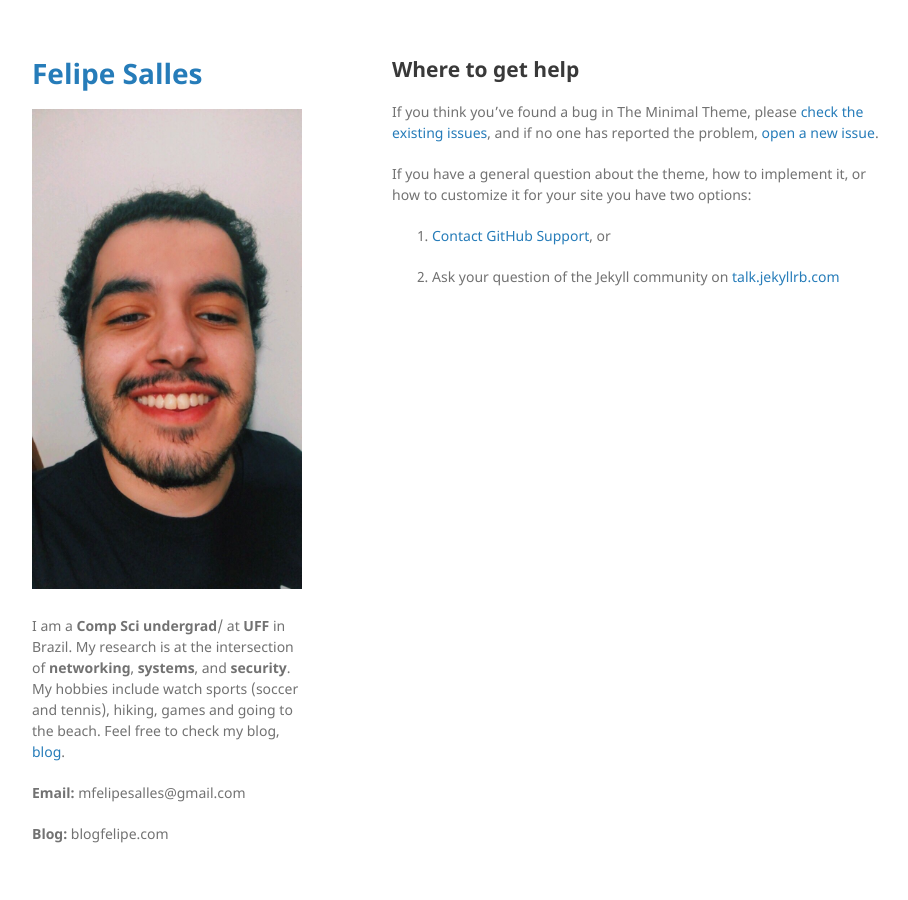
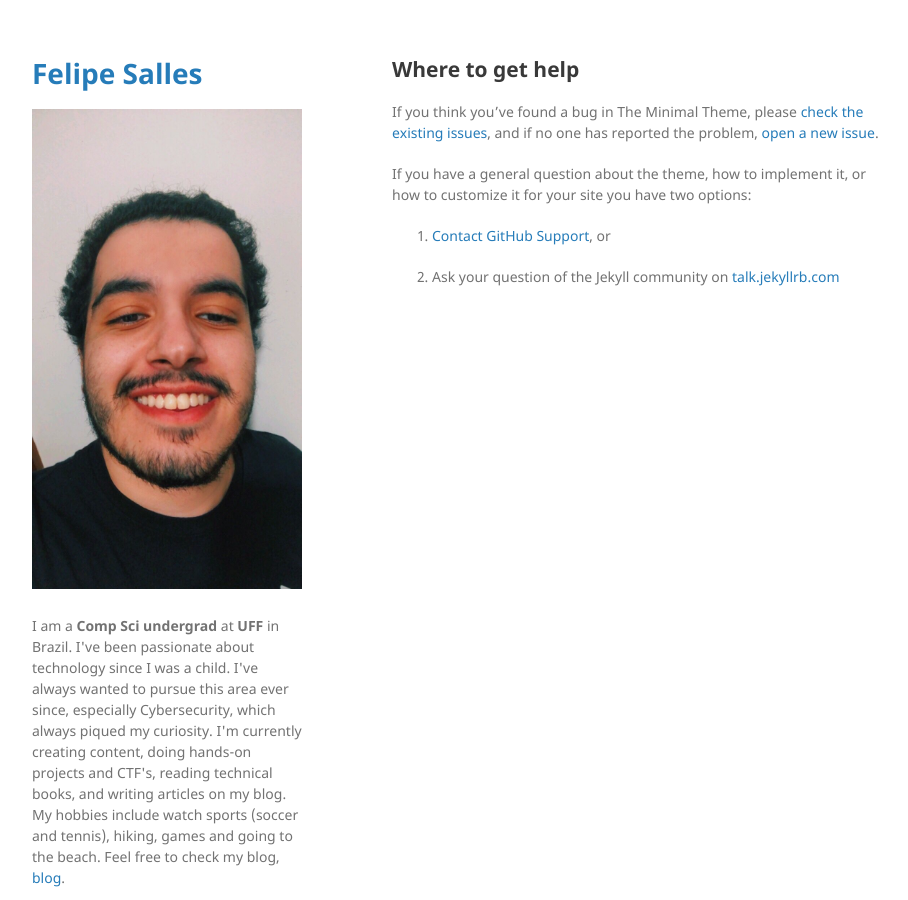
Before and after one commit to felipemsalles/felipemsalles.github.io, a Jekyll site: the page built from docs/SUPPORT.md, in a window 1280 px wide. Shown: the whole page, without its empty margins (178-1086 px from the left). Built offline with Jekyll 4.4.1, drawn with Linux system fonts in a browser that asks for light colours; our own code applies the rules of GitHub Pages for plain Markdown files; the repository's description, which GitHub fills in, is left out.

Commit message:
Update default and index

```diff
--- a/_layouts/default.html
+++ b/_layouts/default.html
@@ -22,7 +22,7 @@
         {% endif %}
 
 
-		<p class="view"><br>I am a <b>Comp Sci undergrad</b>/ at <b>UFF</b> in Brazil. My research is at the intersection of <b>networking</b>, <b>systems</b>, and <b>security</b>. My hobbies include watch sports (soccer and tennis), hiking, games and going to the beach. Feel free to check my blog, <a href="https://blogfelipe.com">blog</a>.</p>
+		<p class="view"><br>I am a <b>Comp Sci undergrad</b> at <b>UFF</b> in Brazil. I've been passionate about technology since I was a child. I've always wanted to pursue this area ever since, especially Cybersecurity, which always piqued my curiosity. I'm currently creating content, doing hands-on projects and CTF's, reading technical books, and writing articles on my blog. My hobbies include watch sports (soccer and tennis), hiking, games and going to the beach. Feel free to check my blog, <a href="https://blogfelipe.com">blog</a>.</p>
 
         {% if site.github.is_user_page %}
         <p class="view"><b>Email:</b> mfelipesalles@gmail.com</p>
```
Also changed, not shown: index.md (+1 -3 lines).
